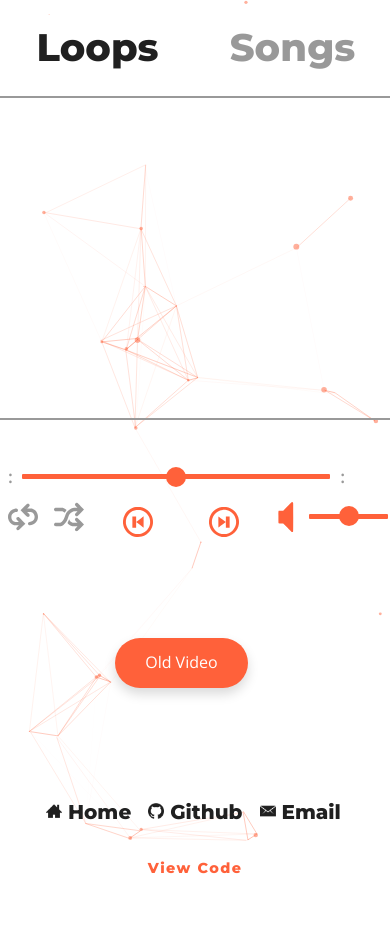
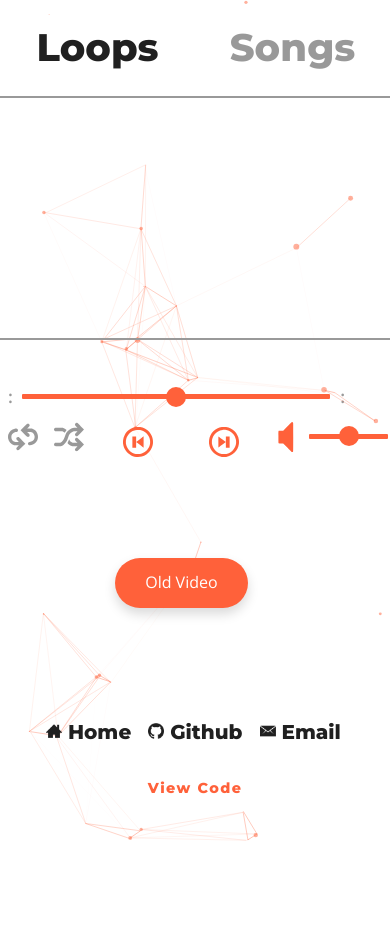
Before and after one commit to kershner/kershner_org, a Django app: page /music/ in a window 390 px wide. After the commit the page ends 841 px from the top, so only its background shows below. Run offline with Django 3.2, Linux system fonts and the light colour scheme; data that the repository does not hold is empty; parts of the project's set-up code (start-up, migrations or seed data) failed here and were passed over.

Commit message:
fix mask-image elements on mobile (add exact sizing)

```diff
--- a/static/sass/music.sass
+++ b/static/sass/music.sass
@@ -113,7 +113,7 @@ input[type=range]
       position: relative
       z-index: 1
       max-width: 30em
-      min-height: 20em
+      min-height: 15em
       max-height: 45vh
       margin: 0 auto
       margin-bottom: 2em
@@ -149,10 +149,8 @@ input[type=range]
                   top: 50%
                   left: 50%
                   transform: translate(-50%, -50%)
-                  width: 80%
-                  height: 80%
-                  -webkit-mask-size: cover
-                  mask-size: cover
+                  -webkit-mask-size: 80%
+                  mask-size: 80%
                   background-color: rgba(0, 0, 0, 0.0)
 
         .song-info
@@ -198,14 +196,14 @@ input[type=range]
         margin: 0 auto
 
         %icon-size
-          -webkit-mask-size: cover
-          mask-size: cover
+          -webkit-mask-size: 40px
+          mask-size: 40px
           width: 40px
           height: 40px
 
         %smaller-icon-size
-          -webkit-mask-size: cover
-          mask-size: cover
+          -webkit-mask-size: 30px
+          mask-size: 30px
           width: 30px
           height: 30px
 
--- a/static/sass/portfolio.sass
+++ b/static/sass/portfolio.sass
@@ -51,14 +51,15 @@ a
           @extend %btn-click
 
   .chevron-down
+    //@extend %red-border
     position: absolute
     z-index: 1
     bottom: 0
     cursor: pointer
     width: 40px
     height: 40px
-    -webkit-mask-size: cover
-    mask-size: cover
+    -webkit-mask-size: 40px
+    mask-size: 40px
 
 // Breakpoints
 @media(min-width: 700px)
```
Also changed, not shown: static/css/main.css.
